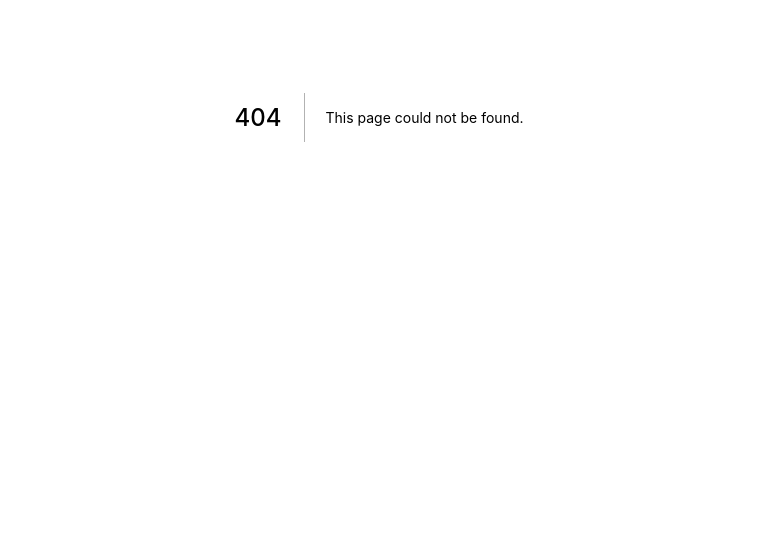
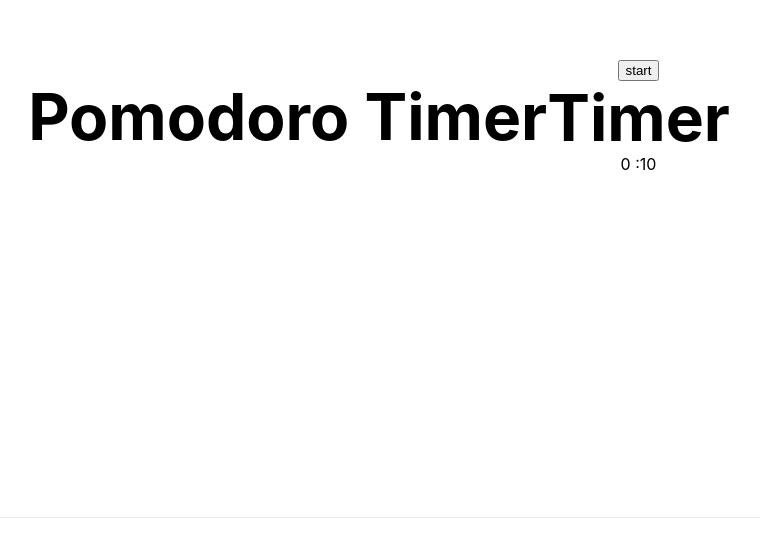
Before and after one commit to tolkadot/next-sandbox, a Next.js app: page /pomodoro in a window 1280 px wide. Before the commit this address had no page. Shown: the part 283-840 px from the top of the page, without its empty margins (261-1021 px from the left). Before the commit the page ends 800 px from the top, so only its background shows below. Built offline with nearby package versions, Linux system fonts and the light colour scheme.

Commit message:
rework of math

```diff
--- a/package.json
+++ b/package.json
@@ -10,7 +10,9 @@
   "dependencies": {
     "next": "12.0.4",
     "react": "17.0.2",
-    "react-dom": "17.0.2"
+    "react-confetti": "^6.0.1",
+    "react-dom": "17.0.2",
+    "styled-components": "^5.3.3"
   },
   "devDependencies": {
     "@types/node": "16.11.11",
--- /dev/null
+++ b/pages/pomodoro.tsx
@@ -0,0 +1,70 @@
+import React, { useEffect, useState, useRef } from "react";
+import type { NextPage } from "next";
+import Head from "next/head";
+import Image from "next/image";
+import styles from "../styles/Home.module.css";
+
+const Pomodoro: NextPage = () => {
+  const initialTime = 10; //this is in seconds
+  const [timerStatus, setTimerStatus] = useState(false); //can be STOP(false) or START(true)
+  const [timerValue, setTimerValue] = useState(initialTime); //This contains the current time on the counter in seconds
+  // const [minsValue, setMinsValue] = useState(2); //This contains the current seconds countdown 59 -> 0
+
+  function onToggle(e) {
+    timerStatus === false ? setTimerStatus(true) : setTimerStatus(false);
+  }
+
+  useEffect(() => {
+    const interval = setInterval(() => {
+      if (timerStatus === false) {
+        return;
+      } else {
+        setTimerValue(timerValue-1);
+        if(timerValue === 0 ) {
+          setTimerStatus(false);
+          setTimerValue(initialTime);
+        }
+      }
+    }, 1000);
+
+    return () => {
+      clearInterval(interval);
+    };
+  });
+
+
+  return (
+    <div className={styles.container}>
+      <Head>
+        <title>Pomorodro</title>
+        <meta name="description" content="Generated by create next app" />
+        <link rel="icon" href="/favicon.ico" />
+      </Head>
+
+      <main className={styles.main}>
+        <div className={styles.grid}>
+          <header>
+            <h1 className={styles.title}>Pomodoro Timer</h1>
+          </header>
+
+          <div className="timer-component">
+            <div className={styles.dCenter}>
+              <button onClick={(e) => onToggle(e)}>
+                {timerStatus === false ? `start` : `stop`}
+              </button>
+              <h2 className={styles.title}>Timer</h2>
+              <div>
+                {Math.floor(timerValue / 60)} :
+                {Math.floor(timerValue - 60 * (Math.floor(timerValue / 60))) > 9  ? Math.floor( timerValue - 60 * (Math.floor(timerValue / 60))) : `0${Math.floor( timerValue - 60 * (Math.floor(timerValue / 60)))}`}
+              </div>
+            </div>
+          </div>
+        </div>
+      </main>
+
+      <footer className={styles.footer}></footer>
+    </div>
+  );
+};
+
+export default Pomodoro;
--- a/styles/Home.module.css
+++ b/styles/Home.module.css
@@ -114,3 +114,11 @@
     flex-direction: column;
   }
 }
+
+
+.dCenter {
+  display: flex;
+  justify-content: center;
+  align-items: center;
+  flex-direction: column;
+}
```
Also changed, not shown: pages/index.tsx (+48 -51 lines), 2 other files (tests, documents, lock files or other folders).
